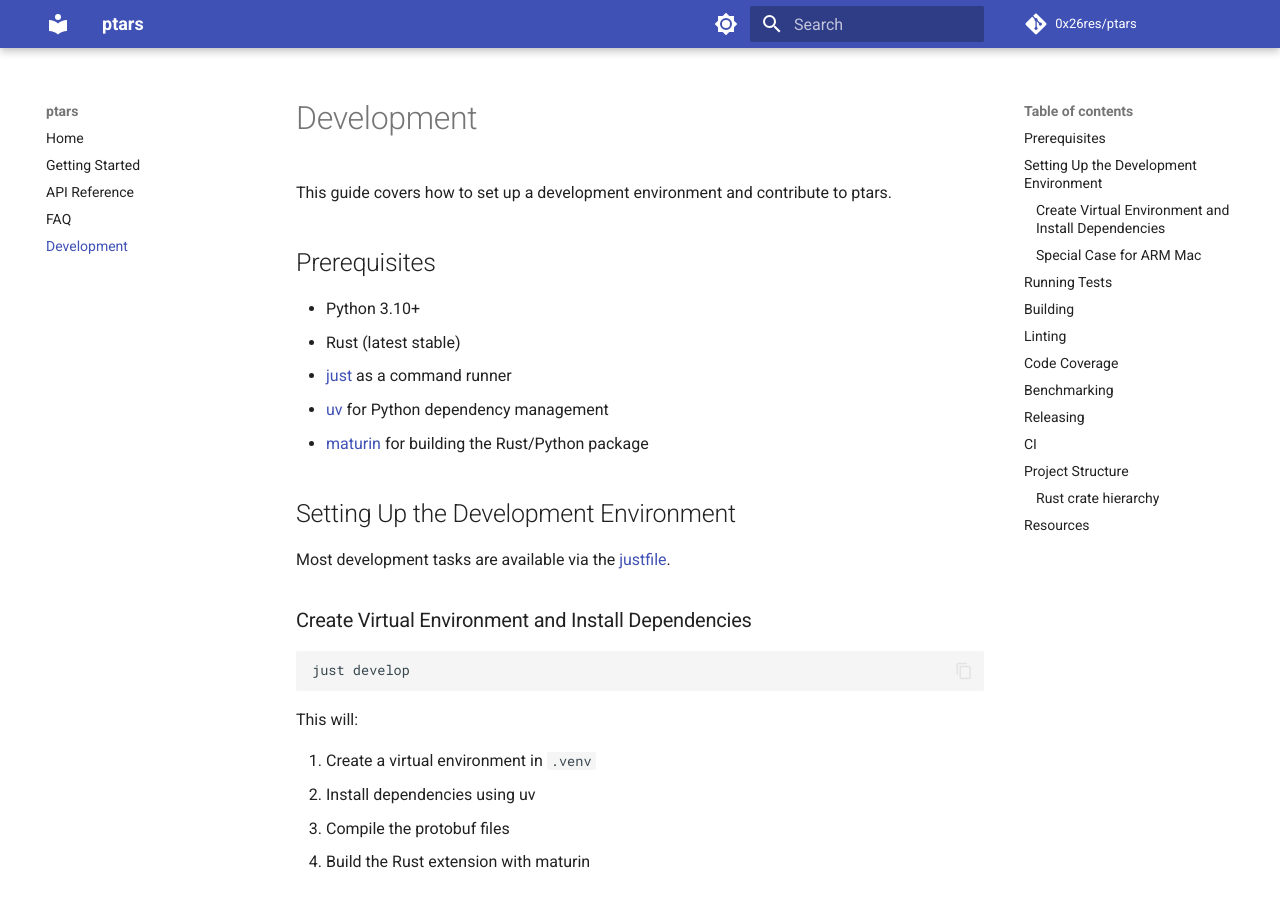
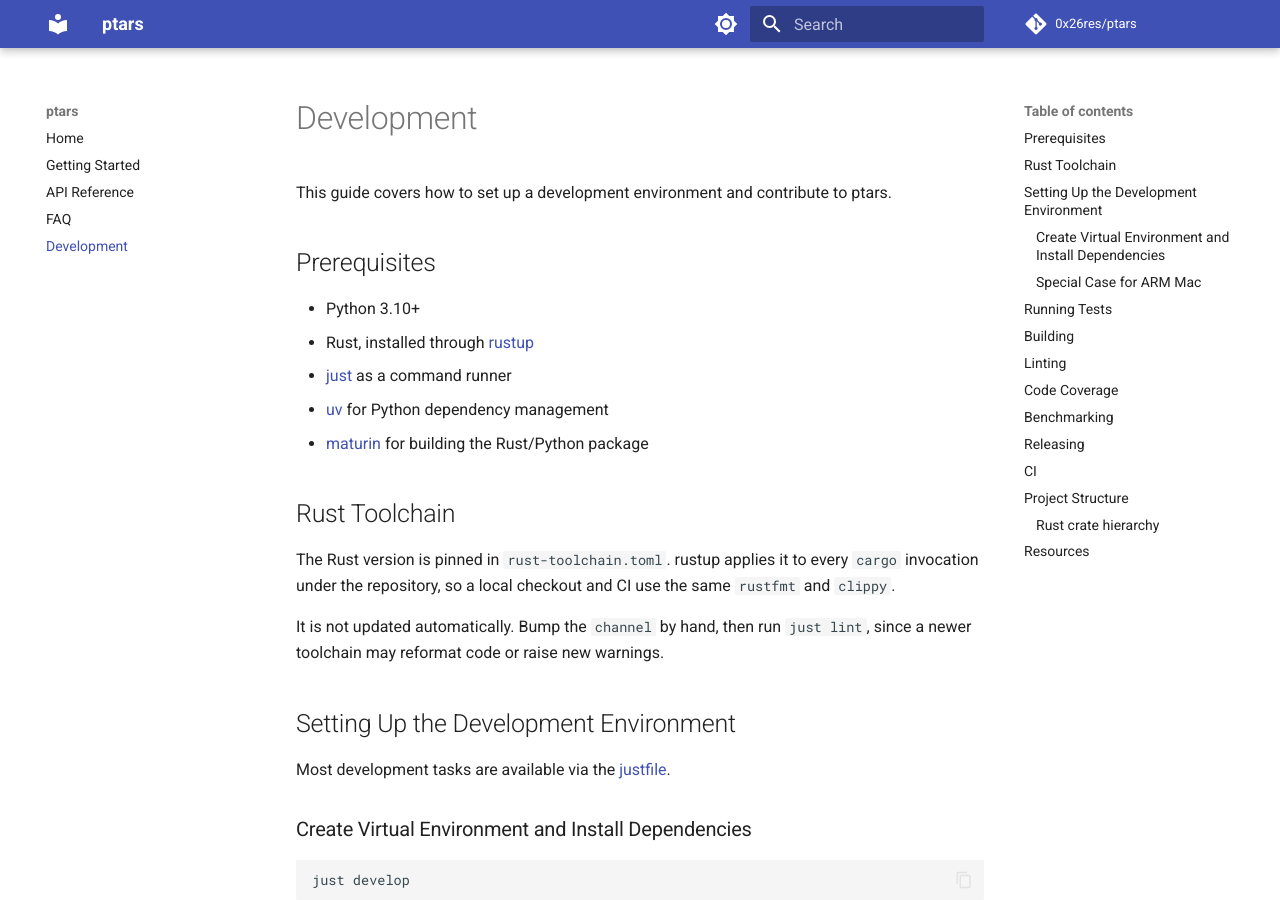
Before and after one commit to 0x26res/ptars, an MkDocs documentation site: the page built from docs/development.md, in a window 1280 px wide and 900 px high. Built offline with MkDocs 1.6.1 and Material for MkDocs 9.7.7, drawn with Linux system fonts in a browser that asks for light colours; comment, search, counter and statistics services are not loaded.

Commit message:
Updates 2026-09 (#265)
Co-authored-by: 0x26res <0x26res@gmail.com>

```diff
--- a/.pre-commit-config.yaml
+++ b/.pre-commit-config.yaml
@@ -10,7 +10,7 @@
       - id: mixed-line-ending
       - id: trailing-whitespace
   - repo: https://github.com/charliermarsh/ruff-pre-commit
-    rev: v0.16.3
+    rev: v0.16.4
     hooks:
       - id: ruff-check
         args: [--fix, --exit-non-zero-on-fix]
@@ -58,6 +58,6 @@
 
 
   - repo: https://github.com/tox-dev/pyproject-fmt
-    rev: v2.27.1
+    rev: v2.28.1
     hooks:
       - id: pyproject-fmt
--- a/docs/development.md
+++ b/docs/development.md
@@ -5,10 +5,19 @@
 ## Prerequisites
 
 - Python 3.10+
-- Rust (latest stable)
+- Rust, installed through [rustup](https://rustup.rs/)
 - [just](https://github.com/casey/just) as a command runner
 - [uv](https://github.com/astral-sh/uv) for Python dependency management
 - [maturin](https://github.com/PyO3/maturin) for building the Rust/Python package
+
+## Rust Toolchain
+
+The Rust version is pinned in `rust-toolchain.toml`. rustup applies it to every
+`cargo` invocation under the repository, so a local checkout and CI use the
+same `rustfmt` and `clippy`.
+
+It is not updated automatically. Bump the `channel` by hand, then run
+`just lint`, since a newer toolchain may reformat code or raise new warnings.
 
 ## Setting Up the Development Environment
 
```
Also changed, not shown: AGENTS.md (+9 -0 lines), rust-toolchain.toml (added, +7 -0 lines), 4 other files.
